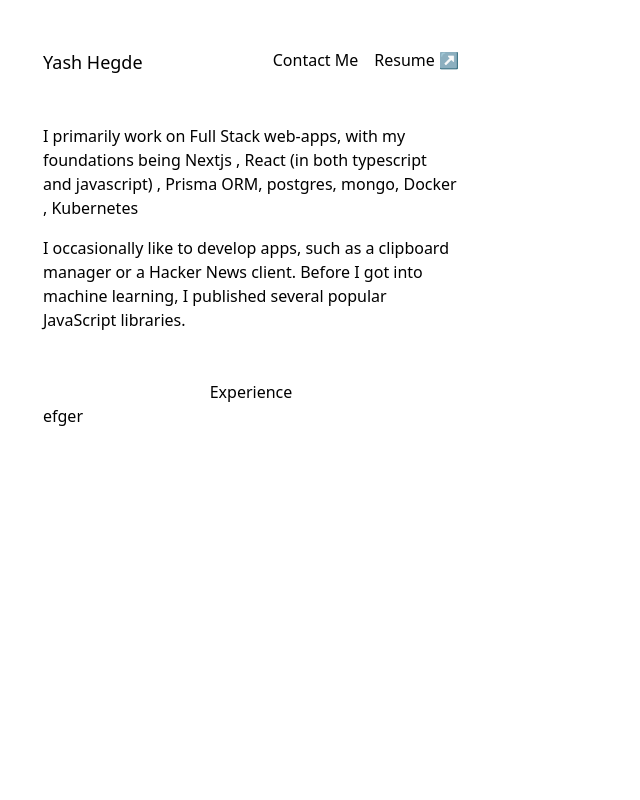
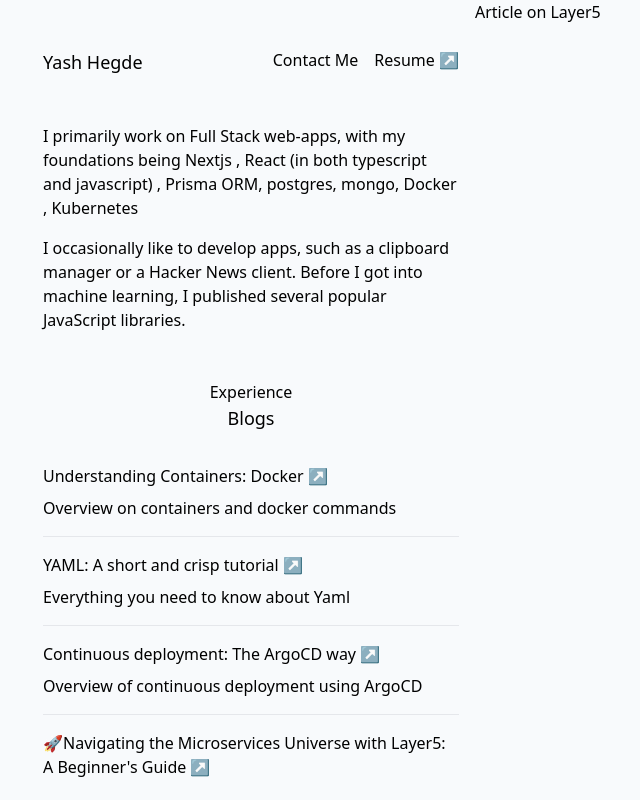
Before and after one commit to Yh010/Portfolio-v2, a React (Vite) app: page / in a window 1280 px wide. Shown: the whole page, without its empty margins (389-1029 px from the left). Built offline with nearby package versions, Linux system fonts and the light colour scheme.

Commit message:
blogs added

```diff
--- a/src/App.tsx
+++ b/src/App.tsx
@@ -1,6 +1,8 @@
+import Blogs from "./blogs/blogs";
+
 function App() {
   return (
-    <div className="h-screen">
+    <div className="h-screen bg-slate-50">
       {/*
       blogs
       projects: columns for full stack, FE and BE Projects
@@ -40,8 +42,9 @@ function App() {
             </div>
             <div className="pt-12">
               <div className="text-center">Experience</div>
-              <div>efger</div>
+              <div></div>
             </div>
+            <Blogs />
           </div>
         </div>
         <div className="h-screen invisible">col3</div>
--- a/src/blogs/blogTypes.ts
+++ b/src/blogs/blogTypes.ts
@@ -1,4 +1,8 @@
-export interface Blog{
+interface BlogObject{
     blogName: string;
     blogDescription: string
+    blogUrl: string
 }
+export interface Blog{
+    objects:BlogObject[]
+}
--- a/src/blogs/blogs.tsx
+++ b/src/blogs/blogs.tsx
@@ -1,5 +1,48 @@
+import { Blog } from "./blogTypes";
+
+const blogs: Blog = {
+  objects: [
+    {
+      blogName: "Understanding Containers: Docker ",
+      blogDescription: "Overview on containers and docker commands",
+      blogUrl: "https://dev.to/yh010/understanding-containers-docker-54fj",
+    },
+    {
+      blogName: "YAML: A short and crisp tutorial ",
+      blogDescription: "Everything you need to know about Yaml ",
+      blogUrl: "https://dev.to/yh010/yaml-a-short-and-crisp-tutorial-4ggf",
+    },
+    {
+      blogName: "Continuous deployment: The ArgoCD way",
+      blogDescription: "Overview of continuous deployment using ArgoCD",
+      blogUrl: "https://dev.to/yh010/continuous-deployment-the-argocd-way-2854",
+    },
+    {
+      blogName:
+        "🚀Navigating the Microservices Universe with Layer5: A Beginner's Guide",
+      blogDescription: "Article on Layer5",
+      blogUrl:
+        "https://dev.to/yh010/navigating-the-microservices-universe-with-layer5-a-beginners-guide-4959",
+    },
+  ],
+};
+
 function Blogs() {
-  return <div>Blogs</div>;
+  return (
+    <div>
+      <div className="font-sans font-semi-bold text-lg text-center">Blogs</div>
+      <div className="divide-y space-y-4 pt-4">
+        {blogs.objects.map((blog, index) => (
+          <div className="space-y-2 pt-4" key={index}>
+            <a className="after:content-['_↗'] ..." href={blog.blogUrl}>
+              {blog.blogName}
+            </a>
+            <div className="font-thin">{blog.blogDescription}</div>
+          </div>
+        ))}
+      </div>
+    </div>
+  );
 }
 
 export default Blogs;
```
